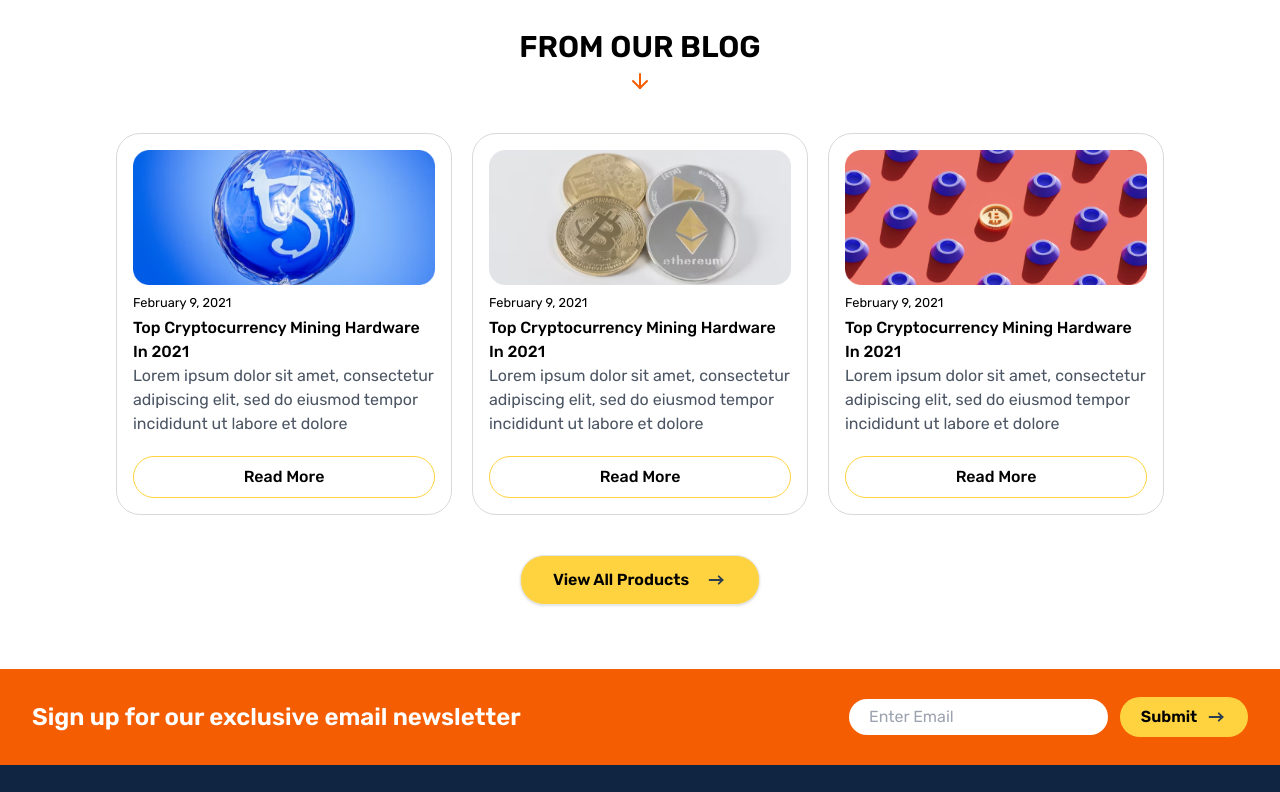
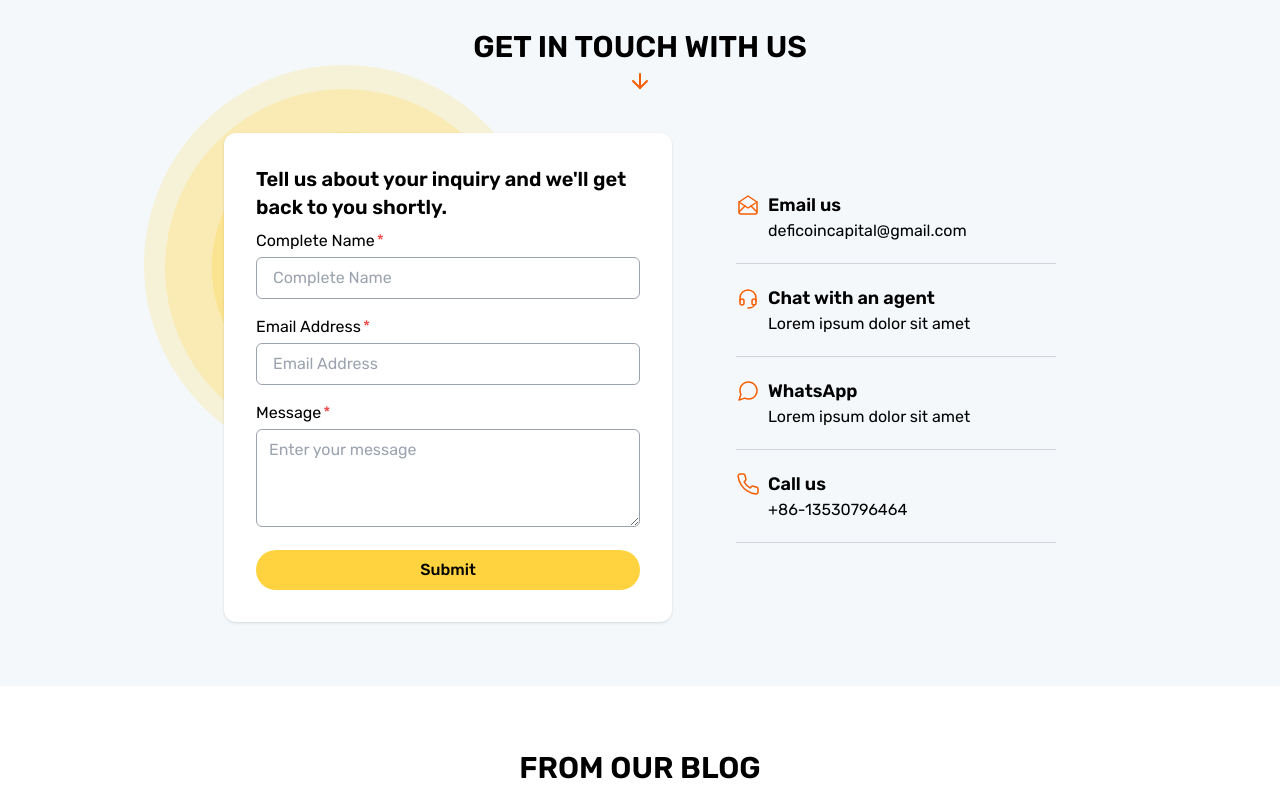
Before and after one commit to abhiskg/crypto-guru, a Next.js app: page / in a window 1280 px wide. Shown: the part 2520-3312 px from the top of the page. Built offline with nearby package versions, Linux system fonts and the light colour scheme.

Commit message:
Contact section added

```diff
--- a/package.json
+++ b/package.json
@@ -9,7 +9,6 @@
     "start": "next start"
   },
   "dependencies": {
-    "@next/font": "^13.2.4",
     "next": "^13.2.4",
     "react": "18.2.0",
     "react-dom": "18.2.0",
--- a/src/pages/_app.tsx
+++ b/src/pages/_app.tsx
@@ -1,6 +1,6 @@
 import { type AppType } from "next/dist/shared/lib/utils";
 import { MainLayout } from "~/layout/MainLayout";
-import { Rubik } from "@next/font/google";
+import { Rubik } from "next/font/google";
 
 import "~/styles/globals.css";
 
--- a/src/pages/index.tsx
+++ b/src/pages/index.tsx
@@ -2,6 +2,7 @@ import { type NextPage } from "next";
 import Head from "next/head";
 import { Blog } from "~/sections/homepage/Blog";
 import Brand from "~/sections/homepage/Brand";
+import { Contact } from "~/sections/homepage/Contact";
 import Hero from "~/sections/homepage/Hero";
 import { Hosting } from "~/sections/homepage/Hosting";
 import { Investor } from "~/sections/homepage/Investor";
@@ -20,6 +21,7 @@ const Home: NextPage = () => {
         <Brand />
         <Investor />
         <Hosting />
+        <Contact />
         <Blog />
         <Newsletter />
       </main>
--- a/src/sections/homepage/Blog.tsx
+++ b/src/sections/homepage/Blog.tsx
@@ -5,7 +5,7 @@ import { blogData } from "~/utils/data";
 
 export const Blog = () => {
   return (
-    <div className="custom-container mx-auto my-16">
+    <section className="custom-container mx-auto my-16">
       <h1 className="text-center text-3xl font-semibold">FROM OUR BLOG</h1>
 
       <div className="mt-1 flex justify-center text-btn-secondary">
@@ -16,9 +16,9 @@ export const Blog = () => {
           viewBox="0 0 24 24"
           fill="none"
           stroke="currentColor"
-          stroke-width="2"
-          stroke-linecap="round"
-          stroke-linejoin="round"
+          strokeWidth="2"
+          strokeLinecap="round"
+          strokeLinejoin="round"
         >
           <line x1="12" y1="5" x2="12" y2="19"></line>
           <polyline points="19 12 12 19 5 12"></polyline>
@@ -40,6 +40,6 @@ export const Blog = () => {
       <div className=" flex justify-center">
         <Button title="View All Products" />
       </div>
-    </div>
+    </section>
   );
 };
--- /dev/null
+++ b/src/sections/homepage/Contact.tsx
@@ -0,0 +1,238 @@
+import Image from "next/image";
+import React from "react";
+
+export const Contact = () => {
+  return (
+    <section className="bg-bgPrimary py-16">
+      <div className="custom-container mx-auto">
+        <h1 className="text-center text-3xl font-semibold">
+          GET IN TOUCH WITH US
+        </h1>
+
+        <div className="mt-1 flex justify-center text-btn-secondary">
+          <svg
+            xmlns="http://www.w3.org/2000/svg"
+            width="24"
+            height="24"
+            viewBox="0 0 24 24"
+            fill="none"
+            stroke="currentColor"
+            strokeWidth="2"
+            strokeLinecap="round"
+            strokeLinejoin="round"
+          >
+            <line x1="12" y1="5" x2="12" y2="19"></line>
+            <polyline points="19 12 12 19 5 12"></polyline>
+          </svg>
+        </div>
+
+        {/* Main Section */}
+        <div className=" mt-10 flex items-center justify-center gap-16">
+          {/* Form */}
+          <div className="relative z-20  w-full max-w-md space-y-3 ">
+            <div className="rounded-xl bg-white p-8  shadow">
+              <h3 className="  text-xl font-semibold">
+                Tell us about your inquiry and we&apos;ll get back to you
+                shortly.
+              </h3>
+              <form
+                action=""
+                className="ng-untouched ng-pristine ng-valid mt-2 space-y-4"
+              >
+                <div className="space-y-1 ">
+                  <label
+                    htmlFor="username"
+                    className="block after:ml-0.5 after:text-red-500 after:content-['*']"
+                  >
+                    Complete Name
+                  </label>
+                  <input
+                    type="text"
+                    name="username"
+                    id="username"
+                    placeholder="Complete Name"
+                    className="w-full rounded-md border border-gray-400 px-4 py-2 "
+                  />
+                </div>
+                <div className="space-y-1 ">
+                  <label
+                    htmlFor="email"
+                    className="block after:ml-0.5 after:text-red-500 after:content-['*']"
+                  >
+                    Email Address
+                  </label>
+                  <input
+                    type="email"
+                    name="email"
+                    id="email"
+                    placeholder="Email Address"
+                    className="w-full rounded-md border border-gray-400 px-4 py-2 "
+                  />
+                </div>
+                <div>
+                  <label>
+                    <span className="mb-1 block after:ml-0.5 after:text-red-500 after:content-['*']">
+                      Message
+                    </span>
+                    <textarea
+                      className={`  w-full rounded-md border border-gray-400 px-3 pt-2 pb-10 `}
+                      required
+                      placeholder="Enter your message"
+                      name="message"
+                    ></textarea>
+                  </label>
+                </div>
+                <button
+                  type="button"
+                  className={`mt-5 w-full rounded-3xl bg-btn-primary py-2 text-center font-medium hover:bg-btn-primary`}
+                >
+                  Submit
+                </button>
+              </form>
+            </div>
+
+            {/* Layer */}
+            <div className="absolute -top-20 -left-20 -z-20 ">
+              <svg
+                width="400"
+                height="400"
+                viewBox="0 0 514 514"
+                fill="none"
+                xmlns="http://www.w3.org/2000/svg"
+              >
+                <ellipse
+                  cx="257"
+                  cy="260.5"
+                  rx="230"
+                  ry="229.5"
+                  fill="#FFD33F"
+                  fillOpacity="0.24"
+                />
+                <circle
+                  cx="257"
+                  cy="257"
+                  r="257"
+                  fill="#FFD33F"
+                  fillOpacity="0.19"
+                />
+                <ellipse
+                  cx="262"
+                  cy="260"
+                  rx="175"
+                  ry="174"
+                  fill="#FFD33F"
+                  fillOpacity="0.29"
+                />
+              </svg>
+            </div>
+          </div>
+
+          {/* Contact Section */}
+          <div>
+            {/* Email Section */}
+            <div>
+              <div className="flex items-center gap-2">
+                <svg
+                  xmlns="http://www.w3.org/2000/svg"
+                  width="24"
+                  height="24"
+                  viewBox="0 0 24 24"
+                  strokeWidth="1.5"
+                  stroke="currentColor"
+                  fill="none"
+                  strokeLinecap="round"
+                  strokeLinejoin="round"
+                  className="block text-btn-secondary"
+                >
+                  <path stroke="none" d="M0 0h24v24H0z" fill="none" />
+                  <polyline points="3 9 12 15 21 9 12 3 3 9" />
+                  <path d="M21 9v10a2 2 0 0 1 -2 2h-14a2 2 0 0 1 -2 -2v-10" />
+                  <line x1="3" y1="19" x2="9" y2="13" />
+                  <line x1="15" y1="13" x2="21" y2="19" />
+                </svg>
+                <span className="block text-lg font-semibold">Email us</span>
+              </div>
+              <div className="ml-8">deficoincapital@gmail.com</div>
+              <div className="my-5 h-px w-80 bg-gray-300" />
+            </div>
+
+            {/* Chat */}
+            <div>
+              <div className="flex items-center gap-2">
+                <svg
+                  xmlns="http://www.w3.org/2000/svg"
+                  className="block text-btn-secondary"
+                  width="24"
+                  height="24"
+                  viewBox="0 0 24 24"
+                  strokeWidth="1.5"
+                  stroke="currentColor"
+                  fill="none"
+                  strokeLinecap="round"
+                  strokeLinejoin="round"
+                >
+                  <path stroke="none" d="M0 0h24v24H0z" fill="none" />
+                  <rect x="4" y="13" rx="2" width="4" height="6" />
+                  <rect x="16" y="13" rx="2" width="4" height="6" />
+                  <path d="M4 15v-3a8 8 0 0 1 16 0v3" />
+                  <path d="M18 19a6 3 0 0 1 -6 3" />
+                </svg>
+                <span className="block text-lg font-semibold">
+                  Chat with an agent
+                </span>
+              </div>
+              <div className="ml-8">Lorem ipsum dolor sit amet</div>
+              <div className="my-5 h-px w-80 bg-gray-300" />
+            </div>
+
+            {/* Whatsapp Sec */}
+            <div>
+              <div className="flex items-center gap-2">
+                <svg
+                  xmlns="http://www.w3.org/2000/svg"
+                  width="24"
+                  height="24"
+                  viewBox="0 0 24 24"
+                  fill="none"
+                  stroke="currentColor"
+                  strokeWidth="1.5"
+                  strokeLinecap="round"
+                  strokeLinejoin="round"
+                  className="block text-btn-secondary"
+                >
+                  <path d="M21 11.5a8.38 8.38 0 0 1-.9 3.8 8.5 8.5 0 0 1-7.6 4.7 8.38 8.38 0 0 1-3.8-.9L3 21l1.9-5.7a8.38 8.38 0 0 1-.9-3.8 8.5 8.5 0 0 1 4.7-7.6 8.38 8.38 0 0 1 3.8-.9h.5a8.48 8.48 0 0 1 8 8v.5z"></path>
+                </svg>
+                <span className="block text-lg font-semibold">WhatsApp</span>
+              </div>
+              <div className="ml-8">Lorem ipsum dolor sit amet</div>
+              <div className="my-5 h-px w-80 bg-gray-300" />
+            </div>
+
+            {/* gg */}
+            <div>
+              <div className="flex items-center gap-2">
+                <svg
+                  xmlns="http://www.w3.org/2000/svg"
+                  width="24"
+                  height="24"
+                  viewBox="0 0 24 24"
+                  fill="none"
+                  stroke="currentColor"
+                  strokeWidth="1.5"
+                  strokeLinecap="round"
+                  strokeLinejoin="round"
+                  className="block text-btn-secondary"
+                >
+                  <path d="M22 16.92v3a2 2 0 0 1-2.18 2 19.79 19.79 0 0 1-8.63-3.07 19.5 19.5 0 0 1-6-6 19.79 19.79 0 0 1-3.07-8.67A2 2 0 0 1 4.11 2h3a2 2 0 0 1 2 1.72 12.84 12.84 0 0 0 .7 2.81 2 2 0 0 1-.45 2.11L8.09 9.91a16 16 0 0 0 6 6l1.27-1.27a2 2 0 0 1 2.11-.45 12.84 12.84 0 0 0 2.81.7A2 2 0 0 1 22 16.92z"></path>
+                </svg>
+                <span className="block text-lg font-semibold">Call us</span>
+              </div>
+              <div className="ml-8">+86-13530796464 </div>
+              <div className="my-5 h-px w-80 bg-gray-300" />
+            </div>
+          </div>
+        </div>
+      </div>
+    </section>
+  );
+};
--- a/src/sections/homepage/Newsletter.tsx
+++ b/src/sections/homepage/Newsletter.tsx
@@ -2,7 +2,7 @@ import React from "react";
 
 export const Newsletter = () => {
   return (
-    <div className="h-24 bg-btn-secondary">
+    <section className="h-24 bg-btn-secondary">
       <div className="custom-container mx-auto flex h-full items-center justify-between">
         <h2 className="text-2xl font-semibold text-white">
           Sign up for our exclusive email newsletter
@@ -36,6 +36,6 @@ export const Newsletter = () => {
           </button>
         </div>
       </div>
-    </div>
+    </section>
   );
 };
```
Also changed, not shown: 1 other file (tests, documents, lock files or other folders).
